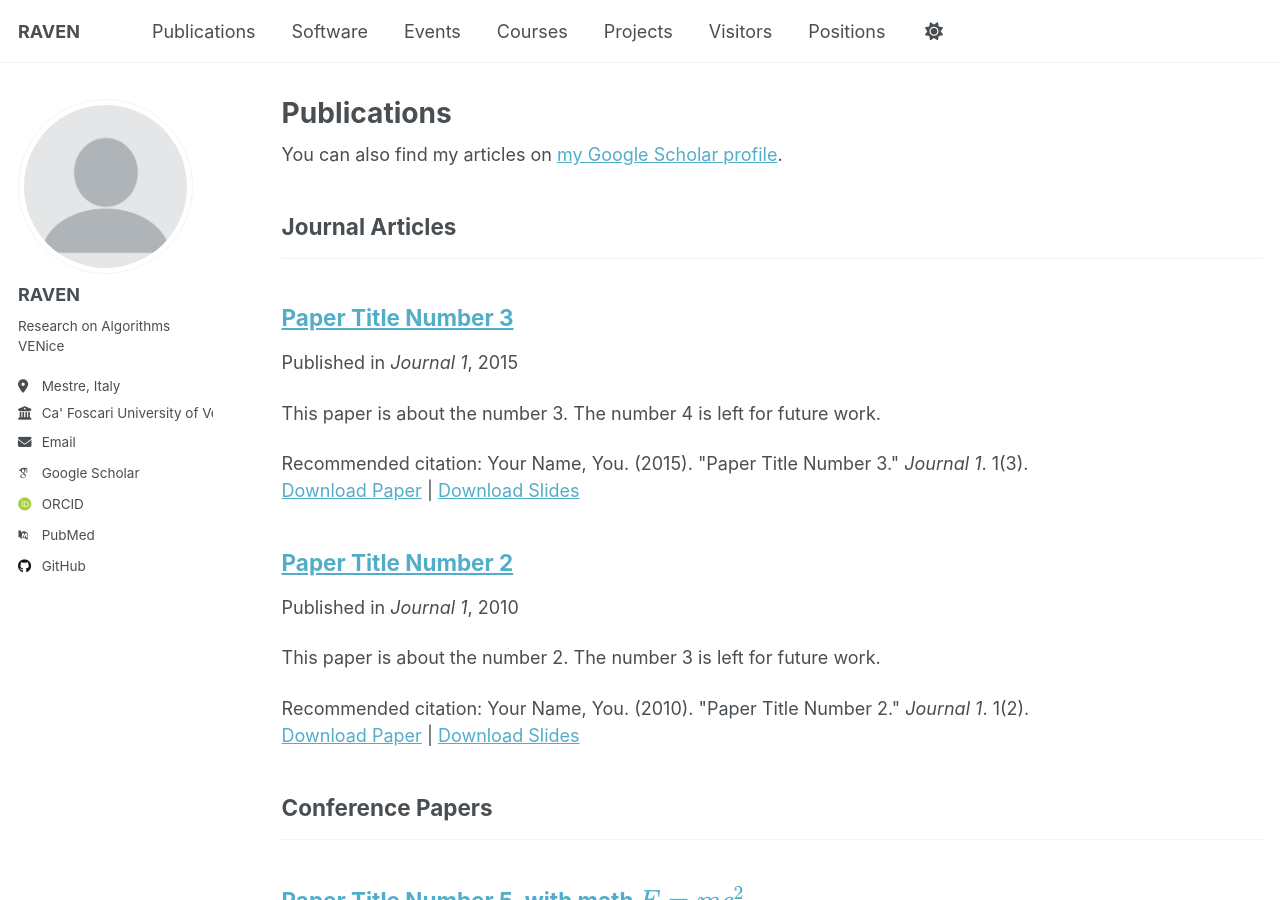
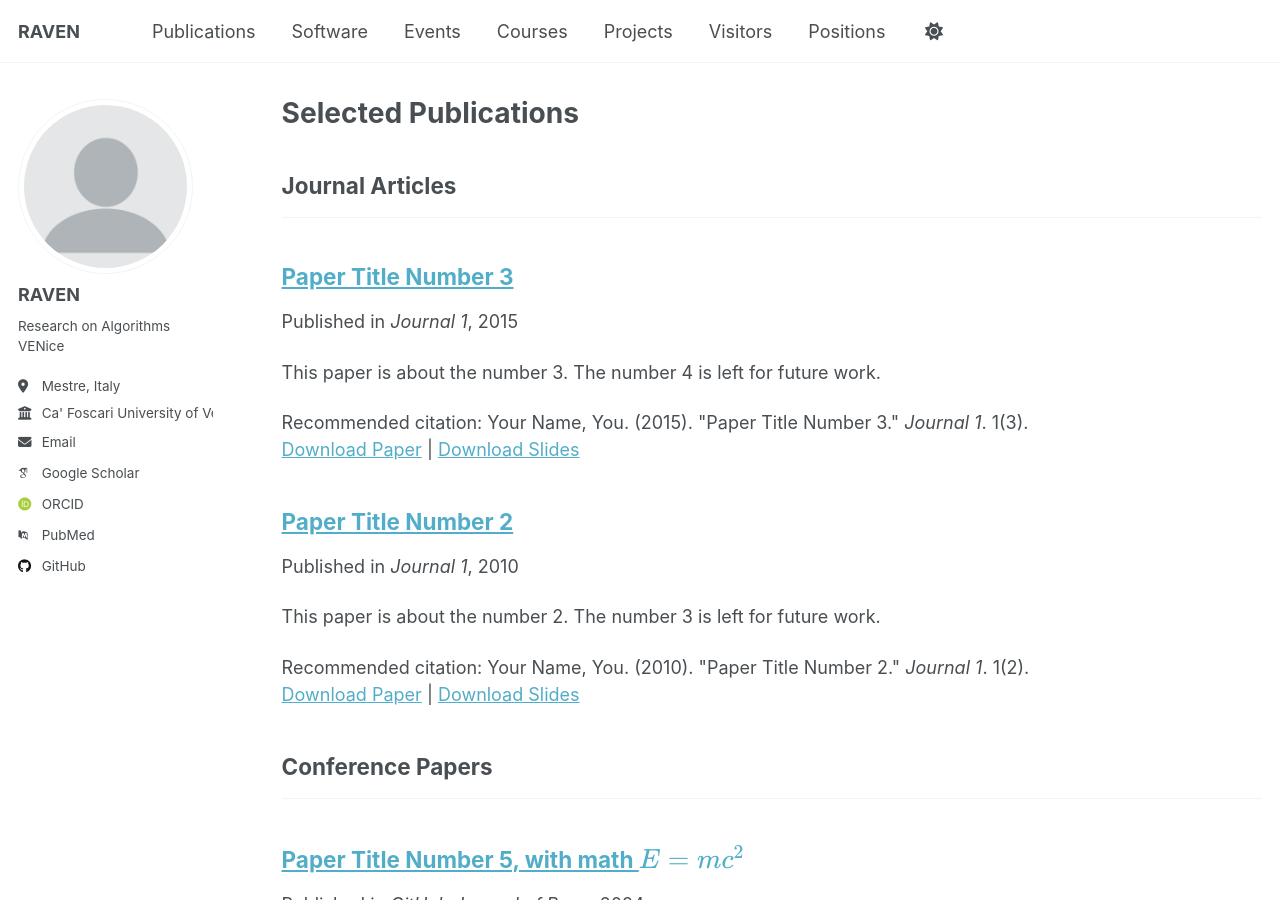
Before and after one commit to raven-laboratory/raven-laboratory.github.io, a Jekyll site: the page built from _pages/publications.html, in a window 1280 px wide and 900 px high. Built offline with Jekyll 4.4.1, drawn with Linux system fonts in a browser that asks for light colours; some web fonts are replaced; a script that is not in the unit is left out.

Commit message:
Update publications.html

```diff
--- a/_pages/publications.html
+++ b/_pages/publications.html
@@ -1,13 +1,9 @@
 ---
 layout: archive
-title: "Publications"
+title: "Selected Publications"
 permalink: /publications/
 author_profile: true
 ---
-
-{% if site.author.googlescholar %}
-  <div class="wordwrap">You can also find my articles on <a href="{{site.author.googlescholar}}">my Google Scholar profile</a>.</div>
-{% endif %}
 
 {% include base_path %}
 
```
